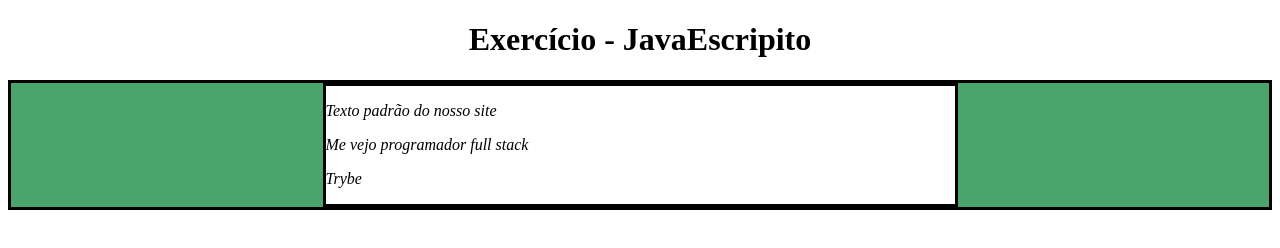
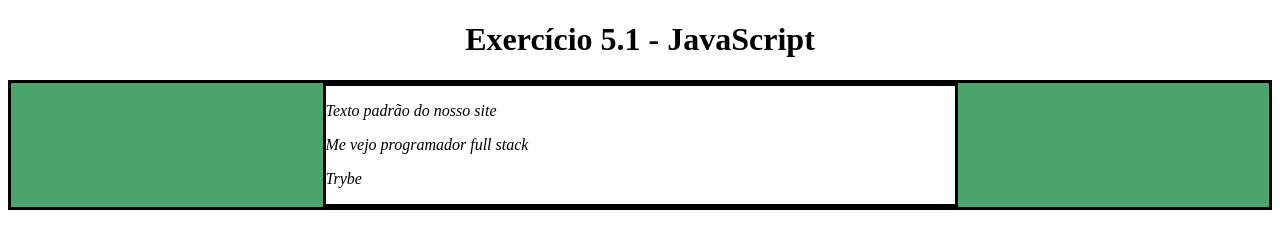
Before and after one commit to andrejvb/tribe-exercicios, a plain HTML site: page DOM/index.html in a window 1280 px wide. Drawn offline with Linux system fonts and the light colour scheme.

Commit message:
resolvido exercicio 04

```diff
--- a/DOM/index.html
+++ b/DOM/index.html
@@ -84,6 +84,14 @@
 
 changeredsquare('center-content');
 
+//exercicio 04
+
+function correctingTheWord (){
+    let title = document.getElementsByTagName('h1')[0];
+  title.innerHTML = "Exercício 5.1 - JavaScript";
+}
+correctingTheWord('title');
+
 
 
 
```
